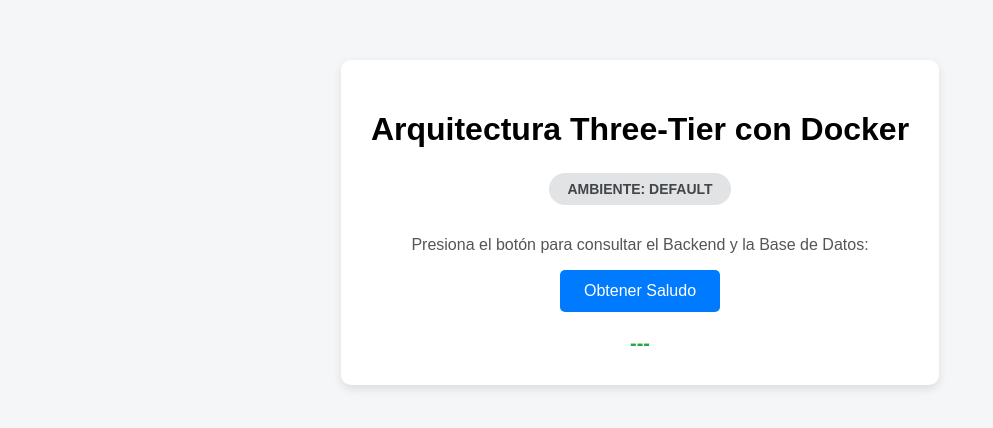
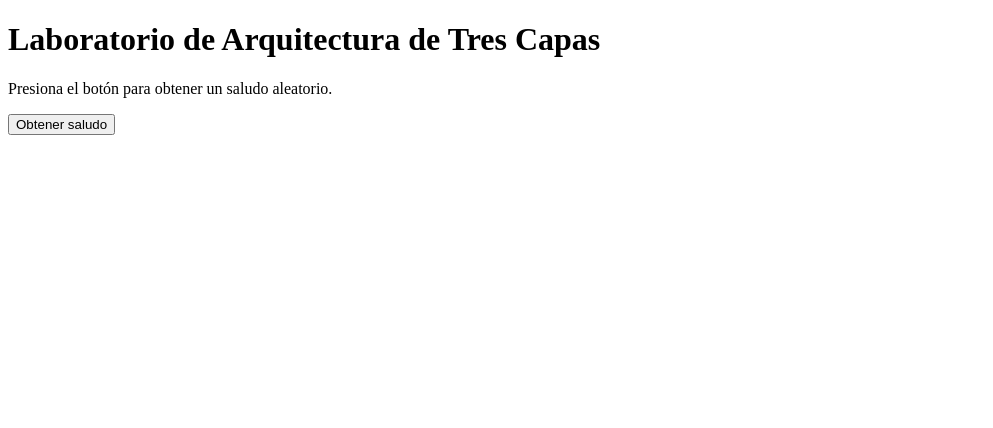
Before and after one commit to diplomado-devops-by-bren-and-pao/cicd, a plain HTML site: page github/frontend/index.html in a window 1280 px wide. Shown: the whole page, without its empty margins (0-993 px from the left). Drawn offline with Linux system fonts and the light colour scheme; no server answers.

```diff
--- a/github/frontend/index.html
+++ b/github/frontend/index.html
@@ -1,175 +1,71 @@
 <!DOCTYPE html>
+
 <html lang="es">
+
 <head>
+
     <meta charset="UTF-8">
-    <meta name="viewport" content="width=device-width, initial-scale=1.0">
-    <title>Laboratorio 3-Tier Docker</title>
 
-    <style>
-        body {
-            font-family: Arial, sans-serif;
-            text-align: center;
-            margin-top: 60px;
-            background-color: #f4f6f8;
-        }
+    <meta
+        name="viewport"
+        content="width=device-width, initial-scale=1.0"
+    >
 
-        .card {
-            background: white;
-            padding: 30px;
-            border-radius: 10px;
-            display: inline-block;
-            box-shadow: 0 4px 10px rgba(0, 0, 0, 0.1);
-            min-width: 420px;
-        }
+    <title>Saludos Aleatorios</title>
 
-        h1 {
-            margin-bottom: 10px;
-        }
-
-        p {
-            color: #555;
-        }
-
-        .environment {
-            display: inline-block;
-            margin: 15px 0;
-            padding: 8px 18px;
-            border-radius: 20px;
-            font-weight: bold;
-            font-size: 14px;
-        }
-
-        .environment.development {
-            background-color: #fff3cd;
-            color: #856404;
-        }
-
-        .environment.production {
-            background-color: #d1e7dd;
-            color: #0f5132;
-        }
-
-        .environment.unknown {
-            background-color: #e2e3e5;
-            color: #41464b;
-        }
-
-        button {
-            padding: 12px 24px;
-            font-size: 16px;
-            background-color: #007bff;
-            color: white;
-            border: none;
-            border-radius: 5px;
-            cursor: pointer;
-        }
-
-        button:hover {
-            background-color: #0056b3;
-        }
-
-        #mensaje {
-            margin-top: 20px;
-            font-size: 20px;
-            color: #28a745;
-            font-weight: bold;
-        }
-    </style>
 </head>
 
 <body>
 
-    <div class="card">
+    <h1>Laboratorio de Arquitectura de Tres Capas</h1>
 
-        <h1>Arquitectura Three-Tier con Docker</h1>
+    <p>
+        Presiona el botón para obtener un saludo aleatorio.
+    </p>
 
-        <!-- Ambiente actual -->
-        <div id="environment" class="environment unknown">
-            Cargando ambiente...
-        </div>
+    <button onclick="obtenerSaludo()">
+        Obtener saludo
+    </button>
 
-        <p>
-            Presiona el botón para consultar el Backend y la Base de Datos:
-        </p>
+    <h2 id="mensaje"></h2>
 
-        <button onclick="obtenerSaludo()">
-            Obtener Saludo
-        </button>
-
-        <div id="mensaje">
-            ---
-        </div>
-
-    </div>
 
     <script>
 
-        function cargarAmbiente() {
-            fetch('/api/config')
-                .then(res => {
-                    if (!res.ok) {
-                        throw new Error('No se pudo obtener la configuración');
-                    }
+        async function obtenerSaludo() {
 
-                    return res.json();
-                })
-                .then(data => {
-                    const environment = data.environment || 'default';
+            const mensaje =
+                document.getElementById("mensaje");
 
-                    const element = document.getElementById('environment');
+            mensaje.innerText =
+                "Consultando la aplicación...";
 
-                    element.innerText =
-                        `AMBIENTE: ${environment.toUpperCase()}`;
+            try {
 
-                    element.className = 'environment';
+                const response =
+                    await fetch("/api/saludo");
 
-                    if (environment.toLowerCase() === 'production') {
-                        element.classList.add('production');
-                    } else if (environment.toLowerCase() === 'development') {
-                        element.classList.add('development');
-                    } else {
-                        element.classList.add('unknown');
-                    }
-                })
-                .catch(error => {
-                    console.error(error);
+                const data =
+                    await response.json();
 
-                    const element = document.getElementById('environment');
+                mensaje.innerText =
+                    data.mensaje;
 
-                    element.innerText = 'AMBIENTE: DEFAULT';
-                    element.className = 'environment unknown';
-                });
+            }
+
+            catch (error) {
+
+                mensaje.innerText =
+                    "Error al obtener el saludo";
+
+                console.error(error);
+
+            }
+
         }
-        function obtenerSaludo() {
-
-            fetch('/api/saludo')
-                .then(res => {
-
-                    if (!res.ok) {
-                        throw new Error('Error en la respuesta del backend');
-                    }
-
-                    return res.json();
-                })
-                .then(data => {
-
-                    document.getElementById('mensaje').innerText =
-                        data.mensaje || JSON.stringify(data);
-                })
-                .catch(error => {
-
-                    console.error(error);
-
-                    document.getElementById('mensaje').innerText =
-                        'Error al conectar con el backend';
-                });
-        }
-
-
-        // Cargar el ambiente automáticamente al abrir la página.
-        cargarAmbiente();
 
     </script>
 
 </body>
+
 </html>
```
Also changed, not shown: 6 other files.
